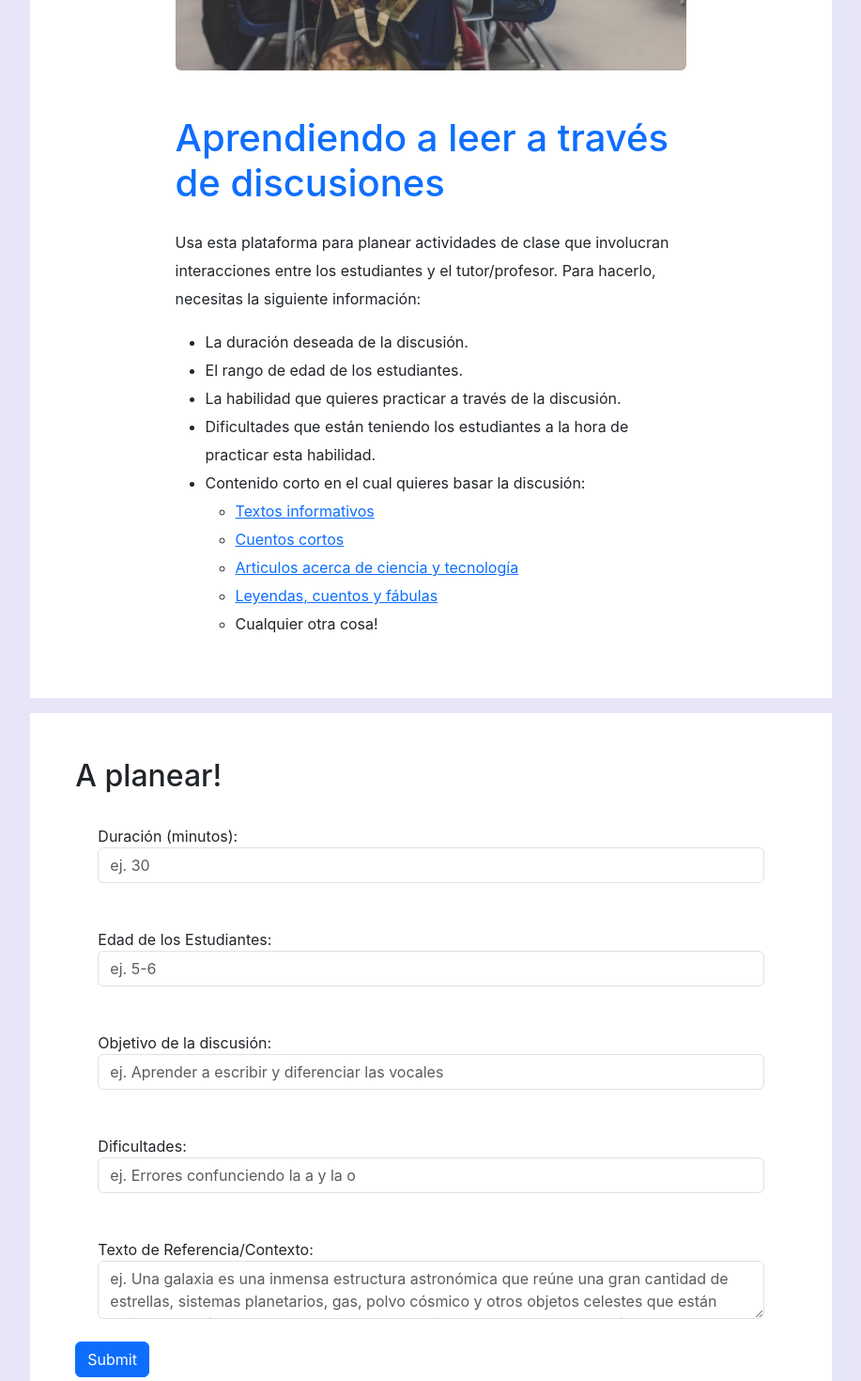
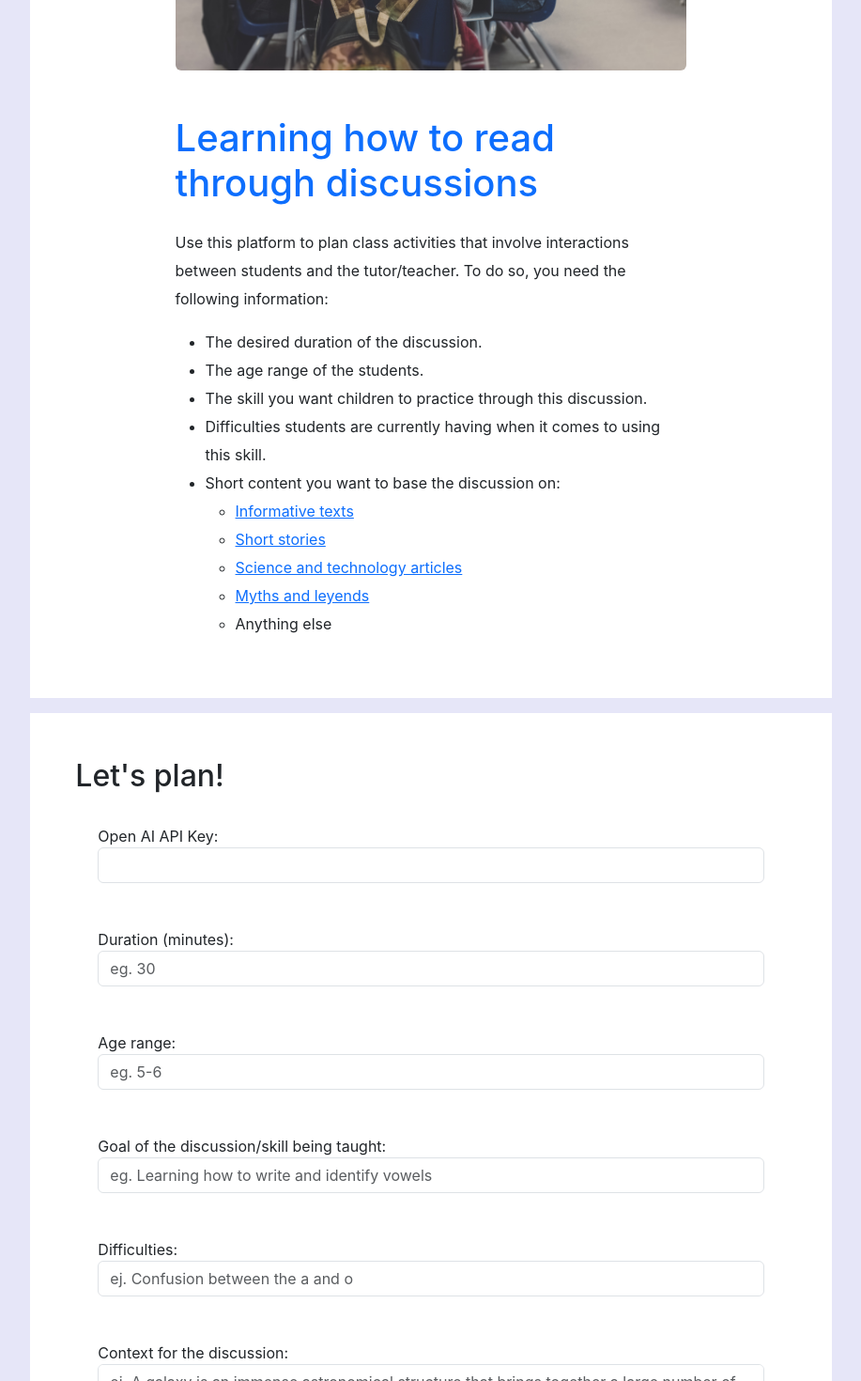
Before and after one commit to Isabela-Ferrer/my-app-rep-1-copia, a React (Create React App) app: page / in a window 1280 px wide. Shown: the part 400-1870 px from the top of the page at 94% size, without its empty margins (181-1098 px from the left). Built offline with nearby package versions, Linux system fonts and the light colour scheme.

Commit message:
i dont know

```diff
--- a/src/Body.js
+++ b/src/Body.js
@@ -9,22 +9,22 @@ function Body() {
           <img src={image}  alt="classroom" className="img-fluid rounded" />
         </div>
         <div className="col-8 mt-5 mb-md-0 text-start mx-auto">
-          <h1 className="text-primary mb-4">Aprendiendo a leer a través de discusiones</h1>
+          <h1 className="text-primary mb-4">Learning how to read through discussions</h1>
           <p style={{lineHeight: "30px"}}>
-          Usa esta plataforma para planear actividades de clase que involucran interacciones entre los estudiantes y el tutor/profesor. Para hacerlo, necesitas la siguiente información:</p>
+          Use this platform to plan class activities that involve interactions between students and the tutor/teacher. To do so, you need the following information:</p>
           <ul style={{lineHeight: "30px"}}>
-            <li>La duración deseada de la discusión.
+            <li>The desired duration of the discussion.
             </li>
-            <li>El rango de edad de los estudiantes.</li>
-            <li>La habilidad que quieres practicar a través de la discusión.</li>
-            <li>Dificultades que están teniendo los estudiantes a la hora de practicar esta habilidad. </li>
-            <li>Contenido corto en el cual quieres basar la discusión:
+            <li>The age range of the students.</li>
+            <li>The skill you want children to practice through this discussion.</li>
+            <li>Difficulties students are currently having when it comes to using this skill. </li>
+            <li>Short content you want to base the discussion on:
                 <ul>
-                    <li><a href="https://kidshealth.org/es/kids/bodyarticles.html">Textos informativos</a></li>
-                    <li><a href="https://cuentosparadormir.com/cuentos-cortos">Cuentos cortos</a></li>
-                    <li><a href="https://arbolabc.com/ciencias-tecnologia">Articulos acerca de ciencia y tecnología </a></li>
-                    <li><a href="https://www.mundoprimaria.com/lecturas-para-ninos-primaria/lecturas-cortas-y-rapidas">Leyendas, cuentos y fábulas </a></li>
-                    <li>Cualquier otra cosa! </li>
+                    <li><a href="https://kidshealth.org/es/kids/bodyarticles.html">Informative texts </a></li>
+                    <li><a href="https://cuentosparadormir.com/cuentos-cortos">Short stories</a></li>
+                    <li><a href="https://arbolabc.com/ciencias-tecnologia">Science and technology articles</a></li>
+                    <li><a href="http://www.history-for-kids.com/myths-and-legends.html">Myths and leyends</a></li>
+                    <li>Anything else </li>
                 </ul>
 
             </li>
--- a/src/Form.js
+++ b/src/Form.js
@@ -1,17 +1,15 @@
-import React, { useState } from 'react';
-import { process } from './env'
+import React from 'react';
+
 
 function TeacherForm() {
     const [formData, setFormData] = React.useState({
+        apikey: "",
         age: '',
         goal: '',
         context: '',
         skill: "",
         duration: ""
     });
-    const [lessonPlan, setLessonPlan] = React.useState("")
-
-    const [formSubmitted, setFormSubmitted] = React.useState(false)
 
     const handleChange = (e) => {
         const { name, value } = e.target;
@@ -23,44 +21,29 @@ function TeacherForm() {
 
     console.log(formData)
 
-    const apiKey = process.env.OPENAI_API_KEY
 
+    const [lessonPlan, setLessonPlan] = React.useState("")
+
+    const [formSubmitted, setFormSubmitted] = React.useState(false)
     const APIBody = {
         model: "gpt-3.5-turbo",
-        messages: [{"role": "system", "content":"Eres un profesional en el aprendizaje progresivo"},
-        {"role": "user", "content": `Planifica una clase para una maestra de escuela primaria.
-        Ella tiene que enseñarle a una clase de estudiantes de ${formData.age} años a leer.
-        La duración de la clase es de ${formData.duration} minutos, y tu objetivo principal es ayudar a los estudiantes a
-        ${formData.goal} dadas sus dificultades en ${formData.skill}.
-        Debes planear una lección basada en discusiones y actividades centradas en el siguiente contexto:
+        messages: [{"role": "system", "content":"You are a professional in progressive learning"},
+        {"role": "user", "content": `Plan a class for an elementary school teacher.
+        She has to teach a class of ${formData.age}-year-old students how to read.
+        The duration of the class is ${formData.duration} minutes, and its aim is to help students
+        ${formData.goal} due to their difficulties in ${formData.skill}.
+        You should plan a lesson based on the following context:
         "${formData.context}"
-        Por favor, genera un esquema detallado para la clase, que incluya temas de discusión, marcas de tiempo, actividades en equipo
-        y cualquier recurso necesario.`}],
+        Generate a detailed outline for the class, including discussion topics, time stamps, team activities
+        and any necessary resources.`}],
         temperature: 0.5,
-        max_tokens: 10,
+        max_tokens: 1000,
         top_p: 1.0,
         frequency_penalty: 0.0,
         presence_penalty: 0.0
     }
 
-    /*
-    async function handleSubmit(event) {
-        event.preventDefault()
-        await fetch("https://api.openai.com/v1/completions",
-            {method : "POST",
-                headers : {
-                    "Content-Type": "application/json",
-                    "Authorization": "Bearer " + apiKey,
-                },
-                body: JSON.stringify(APIBody)})
-                .then((data)=> {return data.json();})
-                .then(data=> {
-                    console.log(data);
-                    let response = data.choices[0].text.trim()
-                    return response
-                })
 
-    }*/
     async function handleSubmit(event) {
         event.preventDefault();
         try {
@@ -68,7 +51,7 @@ function TeacherForm() {
             method: "POST",
             headers: {
               "Content-Type": "application/json",
-              "Authorization": "Bearer " + apiKey,
+              "Authorization": "Bearer " + formData.apikey,
             },
             body: JSON.stringify(APIBody),
           });
@@ -85,10 +68,21 @@ function TeacherForm() {
 
   return (
     <div className="text-start p-5 col-8 mx-auto bg-white">
-      <h2>A planear!</h2>
+      <h2>Let's plan!</h2>
       <form onSubmit={handleSubmit}>
       <div className="form-group p-4">
-          <label htmlFor="goal">Duración (minutos):</label>
+          <label htmlFor="goal">Open AI API Key:</label>
+          <input
+            type="password"
+            id="apikey"
+            name="apikey"
+            value={formData.apikey}
+            onChange={handleChange}
+            className="form-control"
+            placeholder=''
+          /> </div>
+      <div className="form-group p-4">
+          <label htmlFor="goal">Duration (minutes):</label>
           <input
             type="text"
             id="duration"
@@ -96,10 +90,10 @@ function TeacherForm() {
             value={formData.duration}
             onChange={handleChange}
             className="form-control"
-            placeholder='ej. 30'
+            placeholder='eg. 30'
           />
         </div><div className="form-group p-4">
-          <label htmlFor="age">Edad de los Estudiantes:</label>
+          <label htmlFor="age">Age range:</label>
           <input
             type="text"
             id="age"
@@ -107,11 +101,11 @@ function TeacherForm() {
             value={formData.age}
             onChange={handleChange}
             className="form-control"
-            placeholder='ej. 5-6'
+            placeholder='eg. 5-6'
           />
         </div>
         <div className="form-group p-4">
-          <label htmlFor="goal">Objetivo  de la discusión:</label>
+          <label htmlFor="goal">Goal of the discussion/skill being taught:</label>
           <input
             type="text"
             id="goal"
@@ -119,11 +113,11 @@ function TeacherForm() {
             value={formData.goal}
             onChange={handleChange}
             className="form-control"
-            placeholder='ej. Aprender a escribir y diferenciar las vocales'
+            placeholder='eg. Learning how to write and identify vowels'
           />
         </div>
         <div className="form-group p-4">
-          <label htmlFor="goal">Dificultades:</label>
+          <label htmlFor="goal">Difficulties:</label>
           <input
             type="text"
             id="skill"
@@ -131,30 +125,30 @@ function TeacherForm() {
             value={formData.skill}
             onChange={handleChange}
             className="form-control"
-            placeholder='ej. Errores confunciendo la a y la o'
+            placeholder='ej. Confusion between the a and o'
           />
         </div>
         <div className="form-group p-4">
-          <label htmlFor="context">Texto de Referencia/Contexto:</label>
+          <label htmlFor="context">Context for the discussion:</label>
           <textarea
             id="context"
             name="context"
             value={formData.context}
             onChange={handleChange}
             className="form-control"
-            placeholder='ej. Una galaxia es una inmensa estructura astronómica que reúne una gran cantidad de estrellas, sistemas planetarios, gas, polvo cósmico y otros objetos celestes que están unidos por la fuerza de la gravedad. Las galaxias son los componentes fundamentales del universo y representan un vasto sistema estelar en el que se encuentran innumerables astros y sistemas planetarios.
+            placeholder='ej. A galaxy is an immense astronomical structure that brings together a large number of stars, planetary systems, gas, cosmic dust and other celestial objects that are united by the force of gravity. Galaxies are the fundamental components of the universe and represent a vast star system in which countless stars and planetary systems are found.
 
-            Estas formaciones galácticas varían en tamaño, desde las pequeñas galaxias enanas con solo unas pocas miles de millones de estrellas, hasta las gigantescas galaxias elípticas o espirales que pueden albergar cientos de miles de millones o incluso billones de estrellas. Las galaxias también presentan diversas formas, como espirales, elípticas, irregulares o lenticulares, y esta diversidad se relaciona con su historia de formación y evolución.
+            These galactic formations range in size from small dwarf galaxies with only a few billion stars, to gigantic elliptical or spiral galaxies that can host hundreds of billions or even trillions of stars. Galaxies also have various shapes, such as spirals, ellipticals, irregular or lenticular, and this diversity is related to their history of formation and evolution.
 
-            Dentro de una galaxia, las estrellas pueden agruparse en estructuras definidas, como los brazos espirales en el caso de las galaxias espirales, o distribuirse de manera más uniforme, como en las galaxias elípticas. Además de las estrellas, el espacio intergaláctico contiene gas interestelar y polvo cósmico, que son materiales cruciales para la formación de nuevas estrellas.
+            Within a galaxy, stars can be grouped into defined structures, such as spiral arms in the case of spiral galaxies, or distributed more uniformly, as in elliptical galaxies. In addition to stars, intergalactic space contains interstellar gas and cosmic dust, which are crucial materials for the formation of new stars.
 
-            Nuestra propia galaxia, la Vía Láctea, es una galaxia espiral que contiene nuestro sistema solar. La Vía Láctea se extiende por un diámetro de aproximadamente 100,000 años luz y se compone de varios brazos espirales que rodean un núcleo central.
+            Our own galaxy, the Milky Way, is a spiral galaxy that contains our solar system. The Milky Way extends a diameter of approximately 100,000 light years and is made up of several spiral arms surrounding a central core.
 
-            Además de la Vía Láctea, el universo alberga innumerables otras galaxias, algunas de las cuales son visibles desde la Tierra. La galaxia de Andrómeda (M31) es una de las galaxias más cercanas a la Vía Láctea, mientras que la galaxia del Triángulo (M33) es otro ejemplo de una galaxia que podemos observar en el cielo nocturno.
+            In addition to the Milky Way, the universe is home to countless other galaxies, some of which are visible from Earth. The Andromeda galaxy (M31) is one of the closest galaxies to the Milky Way, while the Triangle galaxy (M33) is another example of a galaxy that we can observe in the night sky.
 
-            Las galaxias no suelen existir de forma aislada; tienden a agruparse en cúmulos de galaxias, como el Cúmulo de Virgo o el Cúmulo de Coma, formando estructuras a gran escala.
+            Galaxies do not usually exist in isolation; They tend to group together in galaxy clusters, such as the Virgo Cluster or the Coma Cluster, forming large-scale structures.
 
-            El estudio de las galaxias desempeña un papel crucial en nuestra comprensión del universo, ya que nos proporciona información sobre su composición, evolución, formación estelar y dinámica a gran escala. A pesar de los avances en la astronomía, aún existen muchos misterios por descubrir sobre las galaxias, como la naturaleza de la materia oscura y la energía oscura, que parecen influir en su evolución y en la expansión del universo. Las galaxias son testigos de la inmensidad del cosmos y nos ofrecen una visión fascinante del espacio y el tiempo.'
+            The study of galaxies plays a crucial role in our understanding of the universe, providing us with information about its composition, evolution, star formation and large-scale dynamics. Despite advances in astronomy, there are still many mysteries to discover about galaxies, such as the nature of dark matter and dark energy, which seem to influence their evolution and the expansion of the universe. Galaxies are witnesses to the immensity of the cosmos and offer us a fascinating vision of space and time.'
           ></textarea>
         </div>
         <button type="submit" className="btn btn-primary">
@@ -162,7 +156,7 @@ function TeacherForm() {
         </button>
       </form>
 
-      {formSubmitted && <h1 className="my-5- p-5 text-primary">La estructura de la clase: </h1>}
+      {formSubmitted && <h1 className="my-5- p-5 text-primary">Planned structure: </h1>}
         <p className="px-5">{lessonPlan}</p>
 
     </div>
--- a/src/Header.js
+++ b/src/Header.js
@@ -4,11 +4,11 @@ function Header() {
   return (
     <nav className="navbar navbar-expand-lg navbar-light bg-light py-3">
       <div className="container">
-        <a className="navbar-brand">
+        <div className="navbar-brand">
         <svg xmlns="http://www.w3.org/2000/svg" width="25" height="25" fill="currentColor" className="bi bi-book" viewBox="0 0 16 16">
         <path d="M1 2.828c.885-.37 2.154-.769 3.388-.893 1.33-.134 2.458.063 3.112.752v9.746c-.935-.53-2.12-.603-3.213-.493-1.18.12-2.37.461-3.287.811V2.828zm7.5-.141c.654-.689 1.782-.886 3.112-.752 1.234.124 2.503.523 3.388.893v9.923c-.918-.35-2.107-.692-3.287-.81-1.094-.111-2.278-.039-3.213.492V2.687zM8 1.783C7.015.936 5.587.81 4.287.94c-1.514.153-3.042.672-3.994 1.105A.5.5 0 0 0 0 2.5v11a.5.5 0 0 0 .707.455c.882-.4 2.303-.881 3.68-1.02 1.409-.142 2.59.087 3.223.877a.5.5 0 0 0 .78 0c.633-.79 1.814-1.019 3.222-.877 1.378.139 2.8.62 3.681 1.02A.5.5 0 0 0 16 13.5v-11a.5.5 0 0 0-.293-.455c-.952-.433-2.48-.952-3.994-1.105C10.413.809 8.985.936 8 1.783z"/>
         </svg>
-          <i className="mx-1"></i> Learn to Teach</a>
+          <i className="mx-1"></i> Learn to Teach</div>
       </div>
     </nav>
   );
```
Also changed, not shown: public/index.html (+1 -30 lines).
